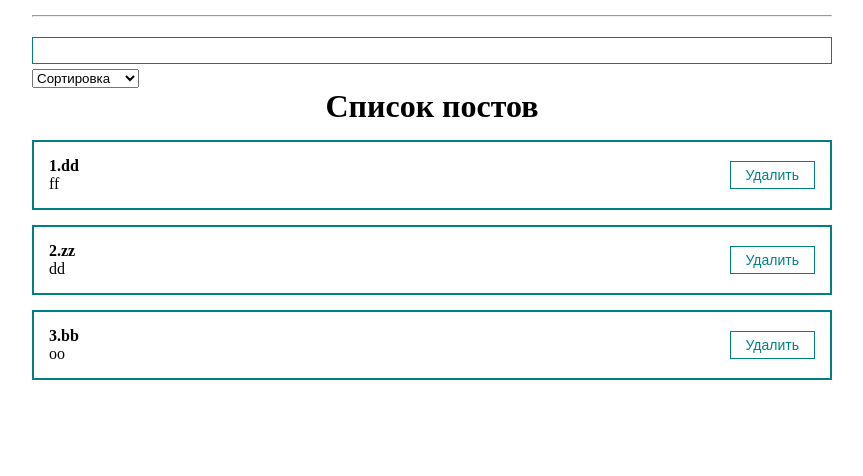
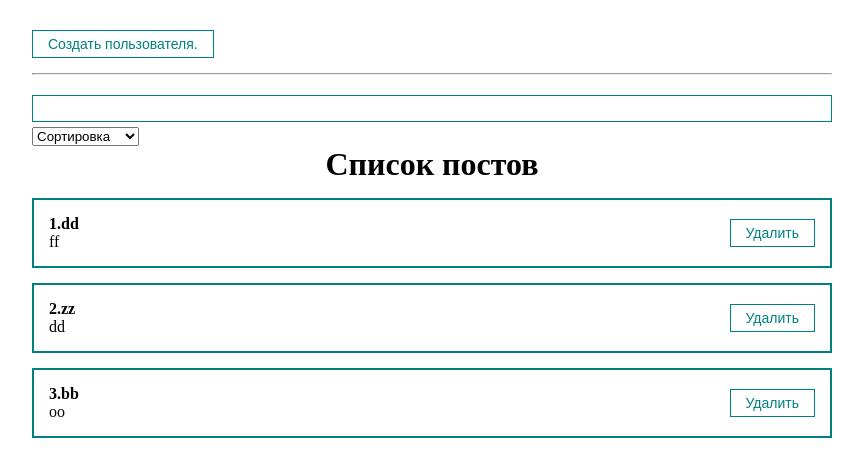
Before and after one commit to gregor-litvinov/ReactHotel, a React (Create React App) app: page / in a window 1280 px wide. Shown: the top 476 px of the page, without its empty margins (208-1071 px from the left). Built offline with nearby package versions, Linux system fonts and the light colour scheme.

Commit message:
modalCloce

```diff
--- a/src/App.js
+++ b/src/App.js
@@ -20,6 +20,8 @@
 
   console.log('reRender')
   const [filter, setFilter] = useState({sort: '', query: ''})
+  const[modal, setModal] = useState(false)
+
   useEffect(() => {
 
     console.log(posts.length)
@@ -42,6 +44,7 @@
 
   const createPost = (newPost) => {
     setPosts([...posts, newPost])
+    setModal(false)
   }
 
 
@@ -51,7 +54,10 @@
 
     return (
       <div className="App">
-         <MyModal visible={false}>
+        <MyButton style={{marginTop: 30}} onClick={() => setModal(true)}>
+          Создать пользователя.
+        </MyButton>
+         <MyModal visible={modal} setVisible={setModal}>
            <PostForm create={createPost}/>
          </MyModal>
         <hr style={{margin: '15px 0'}}/>
--- a/src/components/UI/MyModal/MyModal.jsx
+++ b/src/components/UI/MyModal/MyModal.jsx
@@ -9,8 +9,8 @@
 	}
 
 	return (
-		<div className={rootClasses.join(' ')}>
-			<div className={cl.myModalContent}>
+		<div className={rootClasses.join(' ')} onClick={() => setVisible(false )}>
+			<div className={cl.myModalContent} onClick={(e) => e.stopPropagation()}>
 				{children}
 			</div>
 		</div>
```
